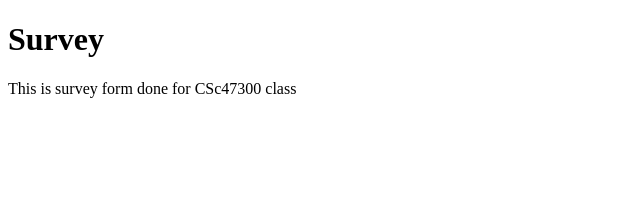
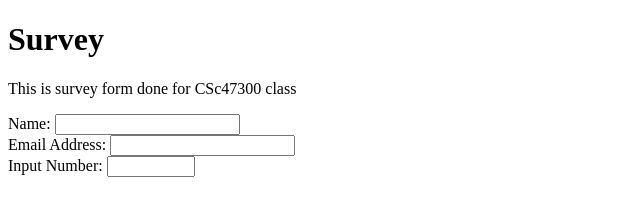
Before and after one commit to csc473s2019-webdev/hw3-p5-practice-with-html-css-forms-albert6051, a plain HTML site: page survey.html in a window 1280 px wide. Shown: the whole page, without its empty margins (0-640 px from the left). Drawn offline with Linux system fonts and the light colour scheme.

Commit message:
second commit update form

```diff
--- a/survey.html
+++ b/survey.html
@@ -13,5 +13,14 @@
     <p id="description">
         This is survey form done for CSc47300 class
     </p>
+    <form action="" id="survey-form">
+        <label for="" id="name-label">Name:</label>
+        <input type="text" id="name"><br>
+        <label for="" id="email-label">Email Address:</label>
+        <input type="email" name="" id="email"><br>
+        <label for="" id="number-label">Input Number:</label>
+        <input type="number" name="" id="number" min="-10000" max="10000">
+
+    </form>
 </body>
 </html>
```
